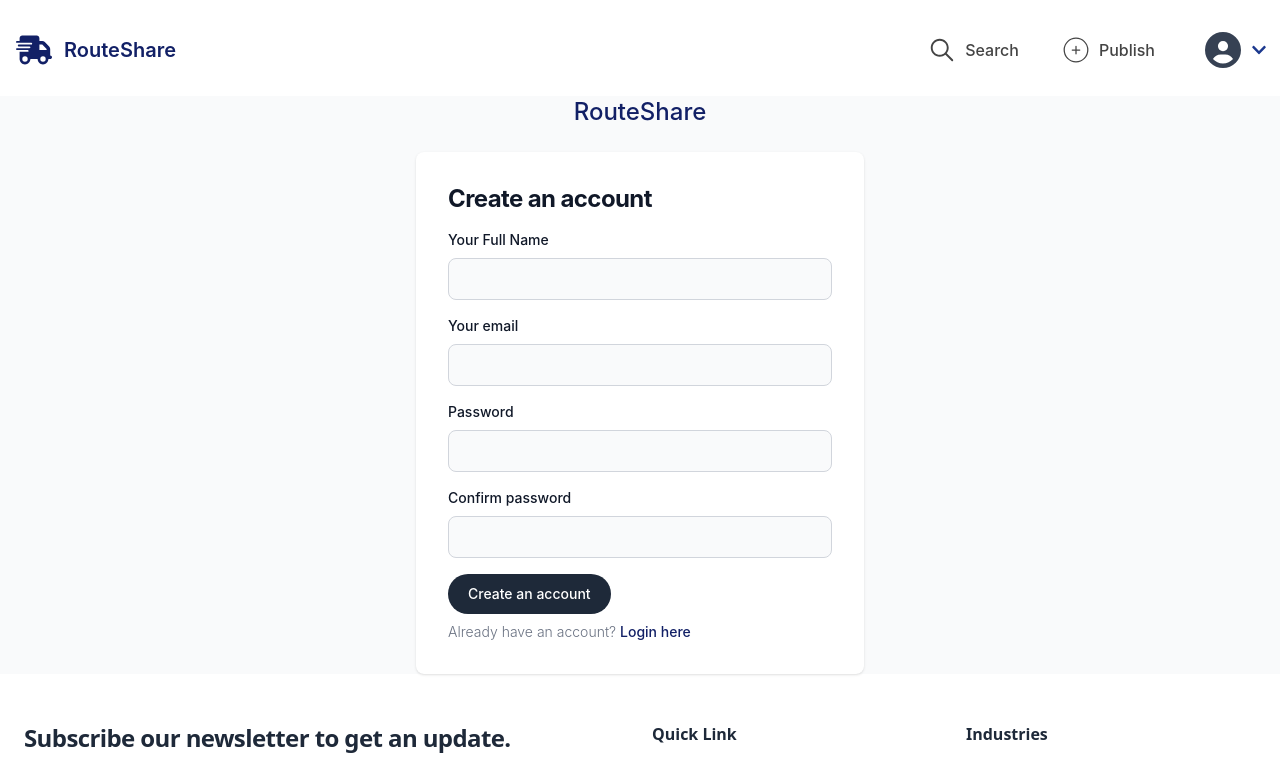
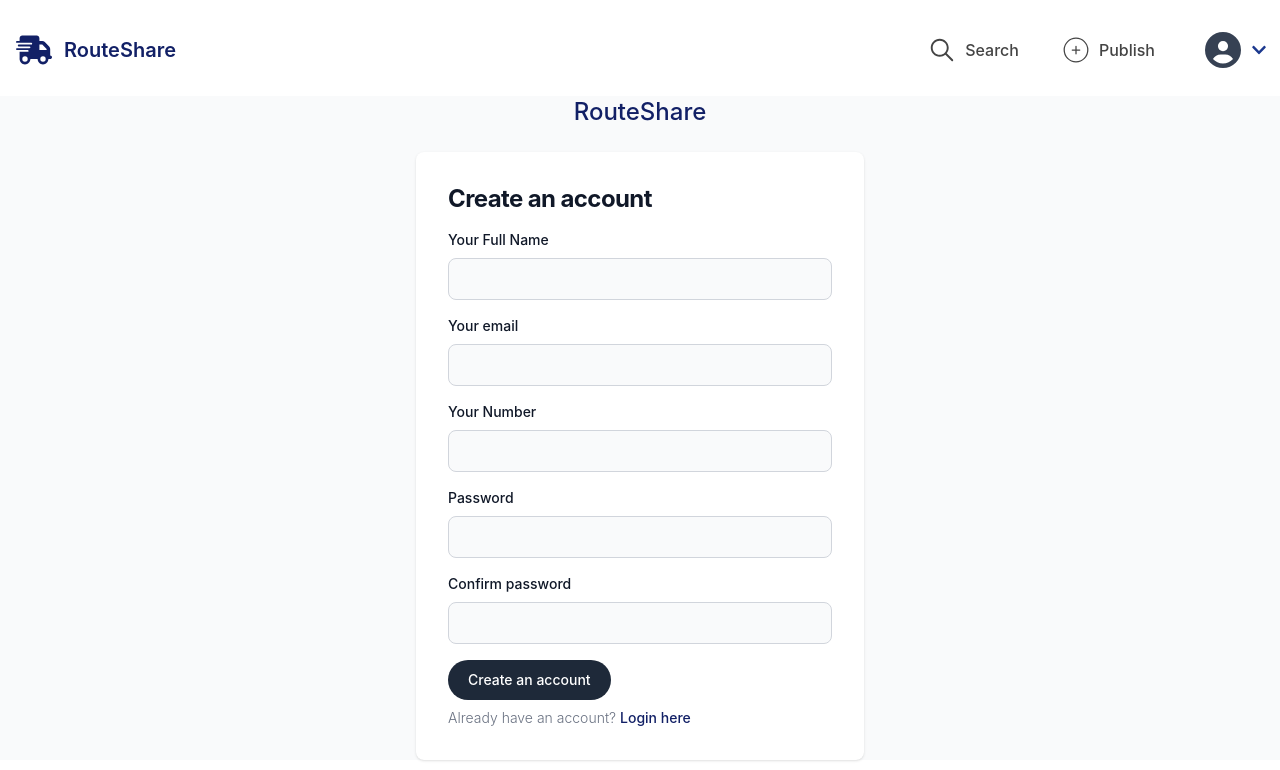
Before and after one commit to Fahad123k/RouteShareFront, a React (Vite) app: page /sign-up in a window 1280 px wide. Shown: the top 770 px of the page. Built offline with nearby package versions, Linux system fonts and the light colour scheme; no server answers.

Commit message:
implemen number

```diff
--- a/src/Pages/Profile.jsx
+++ b/src/Pages/Profile.jsx
@@ -51,6 +51,7 @@ const Profile = () => {
                 <div className="mt-4">
                     <p><strong>Name:</strong> {user.name}</p>
                     <p><strong>Email:</strong> {user.email}</p>
+                    <p><strong>Number:</strong> {user.number}</p>
                     <button
                         className="mt-4 w-full bg-red-500 text-white py-2 rounded-lg"
                         onClick={() => {
--- a/src/Pages/SignUp.jsx
+++ b/src/Pages/SignUp.jsx
@@ -8,6 +8,7 @@ const SignUp = () => {
     const [formData, setFormData] = useState({
         name: "",
         email: "",
+        number: '',
         password: "",
         confirmPassword: "",
     });
@@ -37,10 +38,14 @@ const SignUp = () => {
         setError(null);
         setLoading(true);
 
+        console.log(formData)
+
+
         try {
             const response = await axios.post(`${BACKEND_API}/user/register`, {
                 name: formData.name,
                 email: formData.email,
+                number: formData.number,
                 password: formData.password,
             });
 
@@ -49,7 +54,7 @@ const SignUp = () => {
 
             setSuccess("Account created successfully!");
             enqueueSnackbar("Account created successfully!", { variant: "success" });
-            setFormData({ name: "", email: "", password: "", confirmPassword: "" });
+            setFormData({ name: "", email: "", number: "", password: "", confirmPassword: "" });
             navigate('/login')
 
         } catch (error) {
@@ -85,6 +90,11 @@ const SignUp = () => {
                                     className="bg-gray-50 border border-gray-300 text-gray-900 text-sm rounded-lg w-full p-2.5 dark:bg-gray-700 dark:text-white" required />
                             </div>
                             <div>
+                                <label htmlFor="number" className="block mb-2 text-sm font-medium text-gray-900 dark:text-white">Your Number</label>
+                                <input type="number" name="number" id="number" value={formData.number} onChange={handleChange}
+                                    className="bg-gray-50 border border-gray-300 text-gray-900 text-sm rounded-lg w-full p-2.5 dark:bg-gray-700 dark:text-white" required />
+                            </div>
+                            <div>
                                 <label htmlFor="password" className="block mb-2 text-sm font-medium text-gray-900 dark:text-white">Password</label>
                                 <input type="password" name="password" id="password" value={formData.password} onChange={handleChange}
                                     className="bg-gray-50 border border-gray-300 text-gray-900 text-sm rounded-lg w-full p-2.5 dark:bg-gray-700 dark:text-white" required />
```
